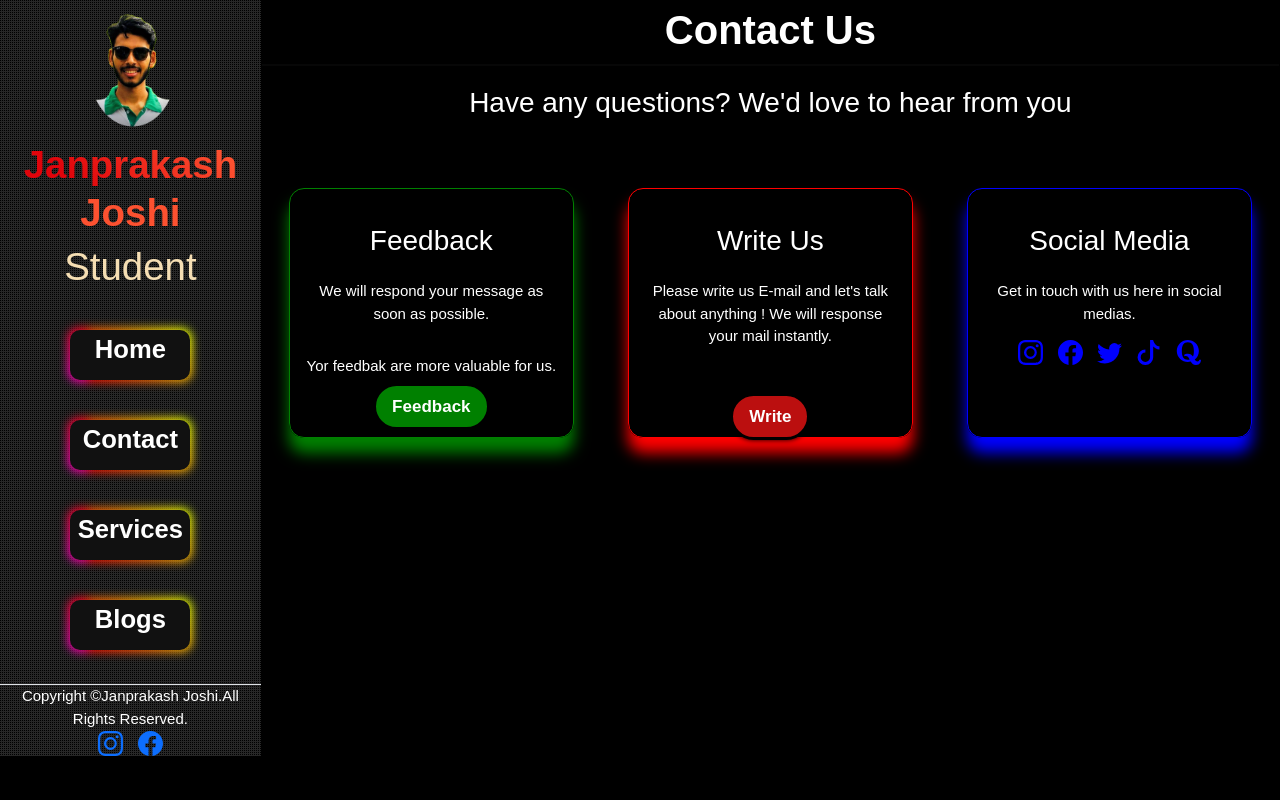
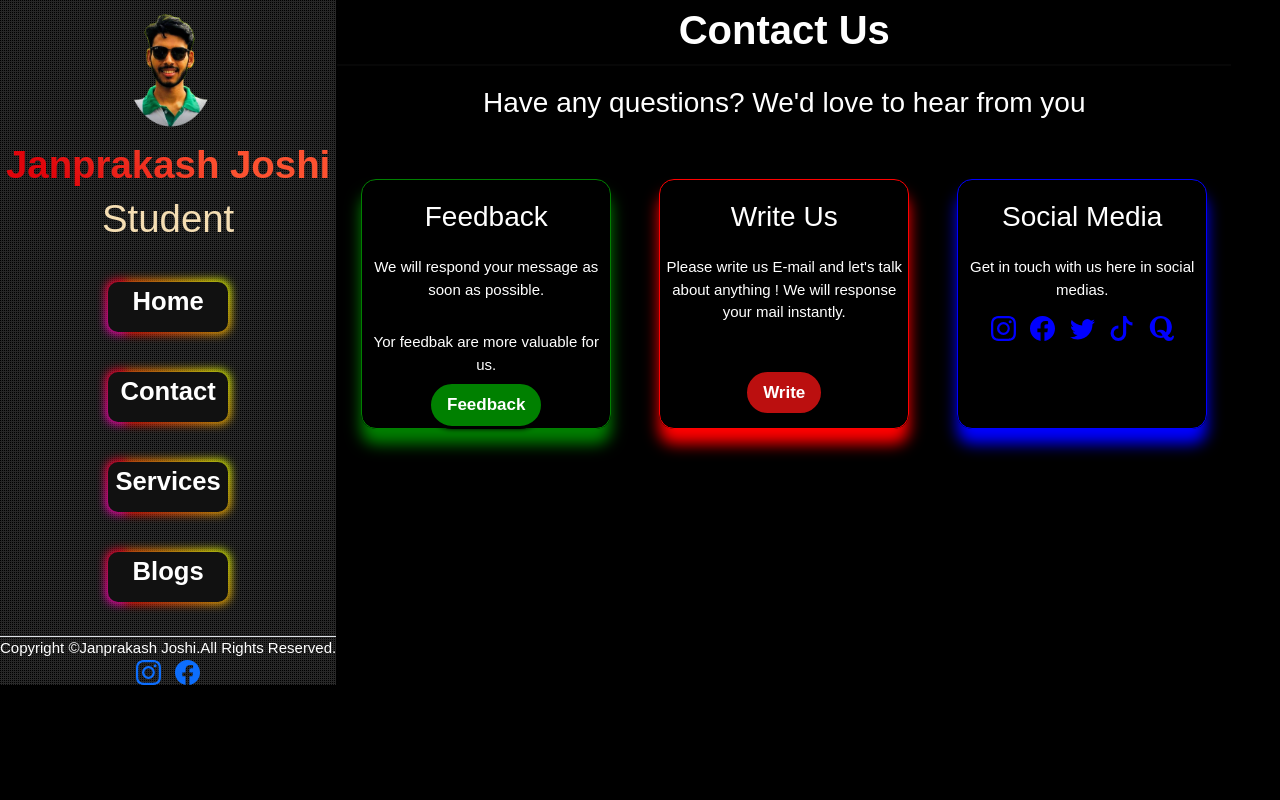
Before and after one commit to Janprakash-Joshi/jp, a PHP site: page / in a window 1280 px wide, after a click on "Contact". Run offline with PHP 8.4, Linux system fonts and the light colour scheme; some libraries are stand-ins or nearby versions.

Commit message:
Add files via upload

```diff
--- a/css/contact.css
+++ b/css/contact.css
@@ -25,11 +25,11 @@ h2{
     flex-direction: column;
     align-items: center;
     width: 28%;
-    margin: 30px auto;
-    padding: 35px 15px;
+    margin: 21px auto;
+    padding: 20px 0px;
     border-radius: 15px;
     text-align: center;
-    min-width: 250px;
+    min-width: 200px;
 
 }
 .customer-care{
--- a/css/services.css
+++ b/css/services.css
@@ -8,7 +8,7 @@
 
   .container-services{
 
-    width:80%;
+
    margin-top: 1rem;
   }
 
--- a/css/style.css
+++ b/css/style.css
@@ -7,8 +7,8 @@
 html {
     width: 100%;
     height: 100%;
-    overflow: hidden;
-    position: relative;
+
+
   }
 
   body {
@@ -16,7 +16,7 @@ html {
     margin: 0;
     font-family: sans-serif;
     height: 100%;
-    overflow: hidden;
+
   }
 body{
     background-color: rgb(0, 0, 0);
@@ -192,6 +192,7 @@ body{
 }
 
 .services{
+    width: 70%;
     display: none;
 }
 
@@ -203,6 +204,7 @@ h1,h2,h3,h4,h5,h6,h7,p,b,label{
 }
 
 #contact{
+    width: 70%;
     display: none;
 }
 .btn1{
@@ -224,6 +226,8 @@ h1,h2,h3,h4,h5,h6,h7,p,b,label{
 #blogs{
     padding: 2rem;
     display: none;
+
+    width: 70%;
 }
 .newsletter{
     align-items: center;
```
